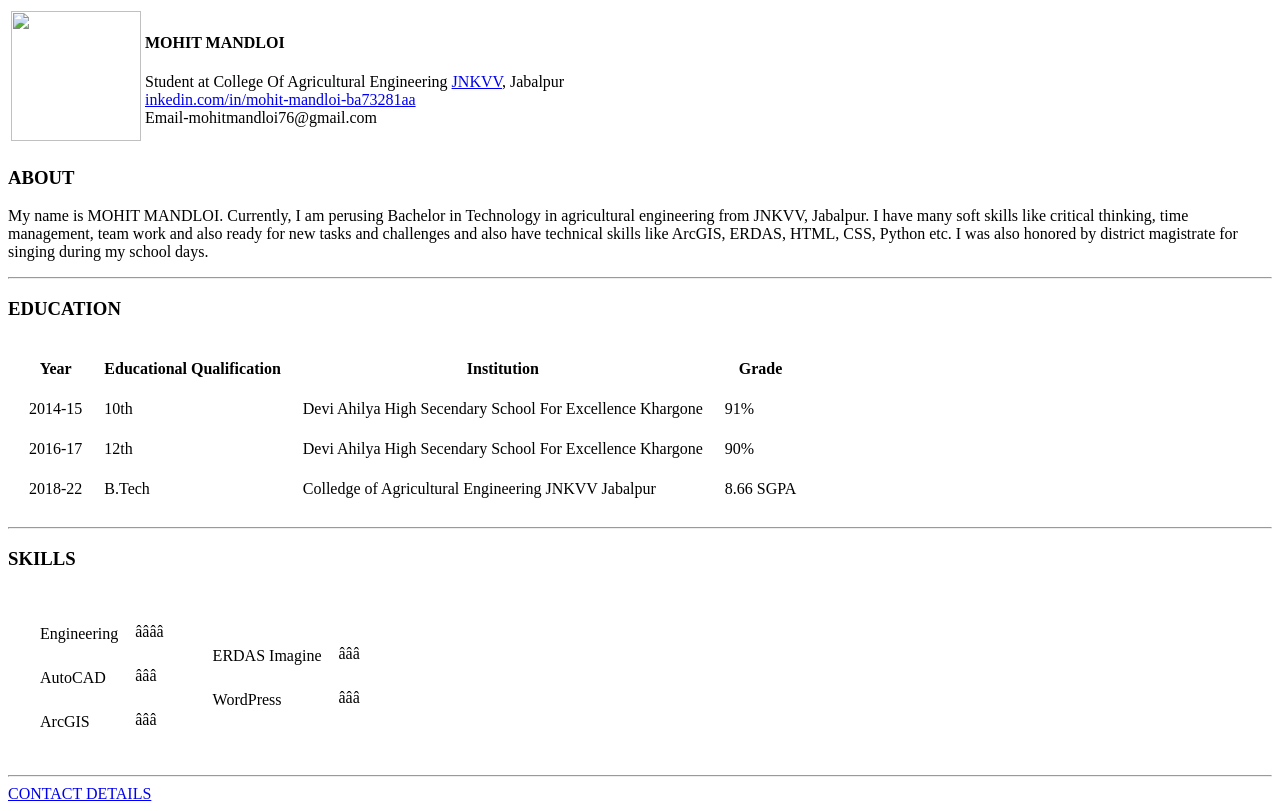
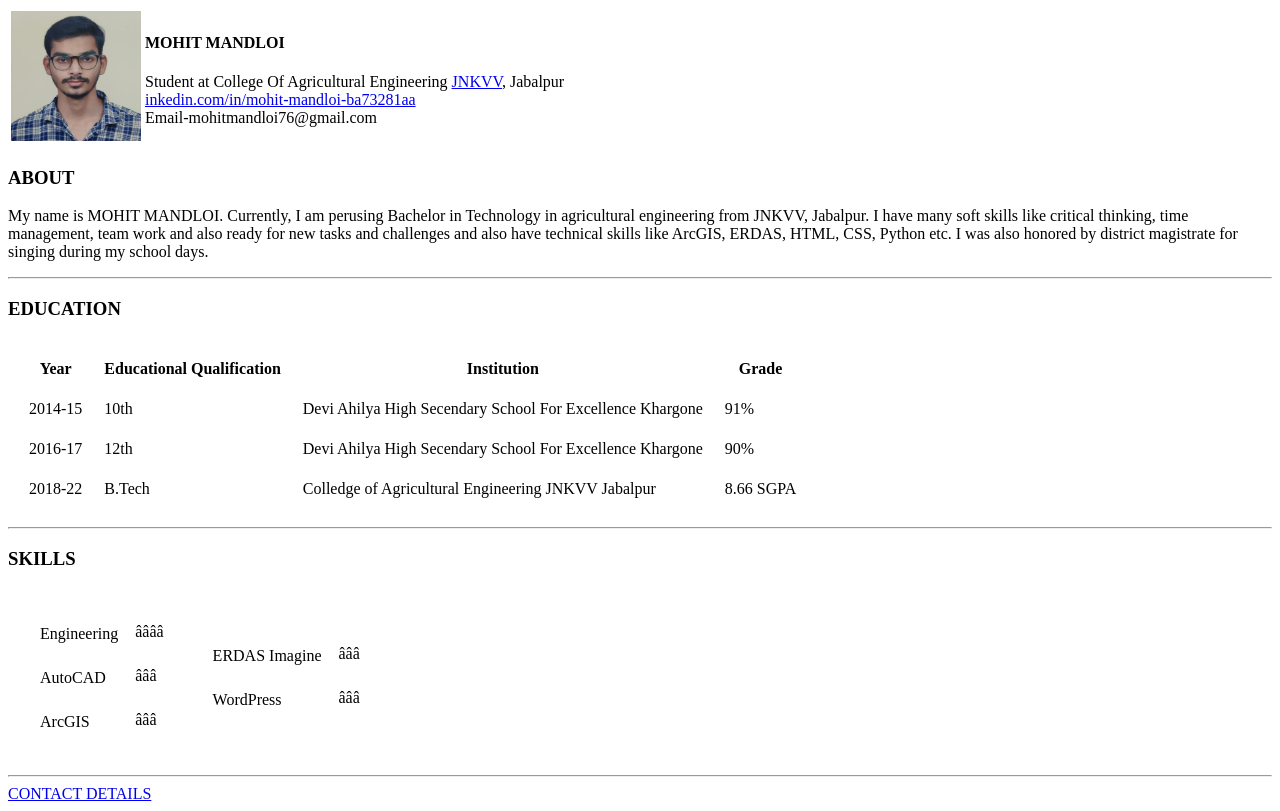
Before and after one commit to MohitM-AG/Projects, a plain HTML site: page index.html in a window 1280 px wide. Drawn offline with Linux system fonts and the light colour scheme; the site is published under a folder, as on GitHub Pages, so addresses that start at the root find nothing.

Commit message:
Update index.html

```diff
--- a/index.html
+++ b/index.html
@@ -7,7 +7,7 @@
     <body>
         <table>
             <tr>
-                <td><img src="/my photo.jpg" width="130" height="130"></td>
+                <td><img src="my photo.jpg" width="130" height="130"></td>
                 <td>
                     <h4>MOHIT MANDLOI</h4>
                     <P>
```
